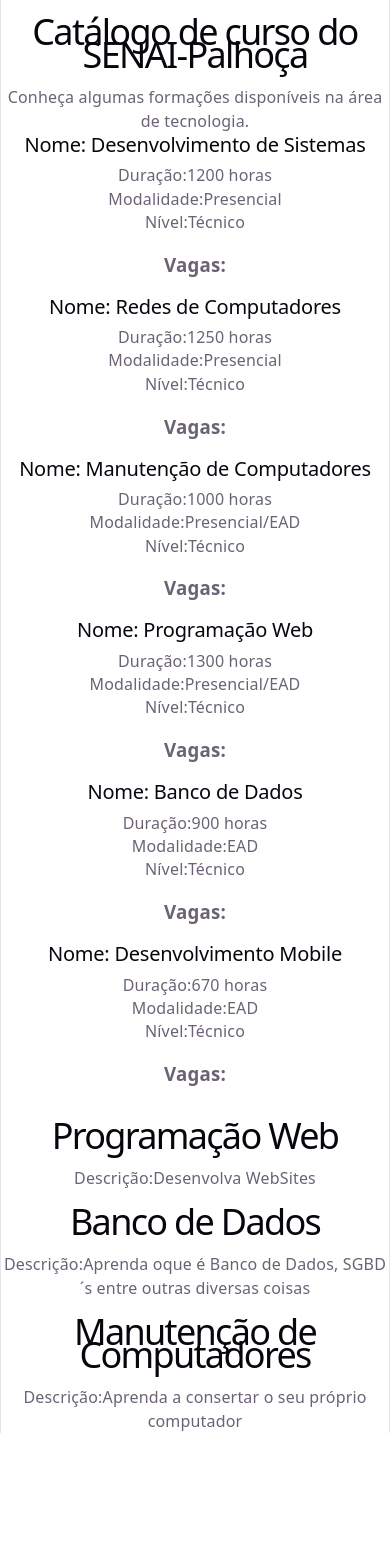
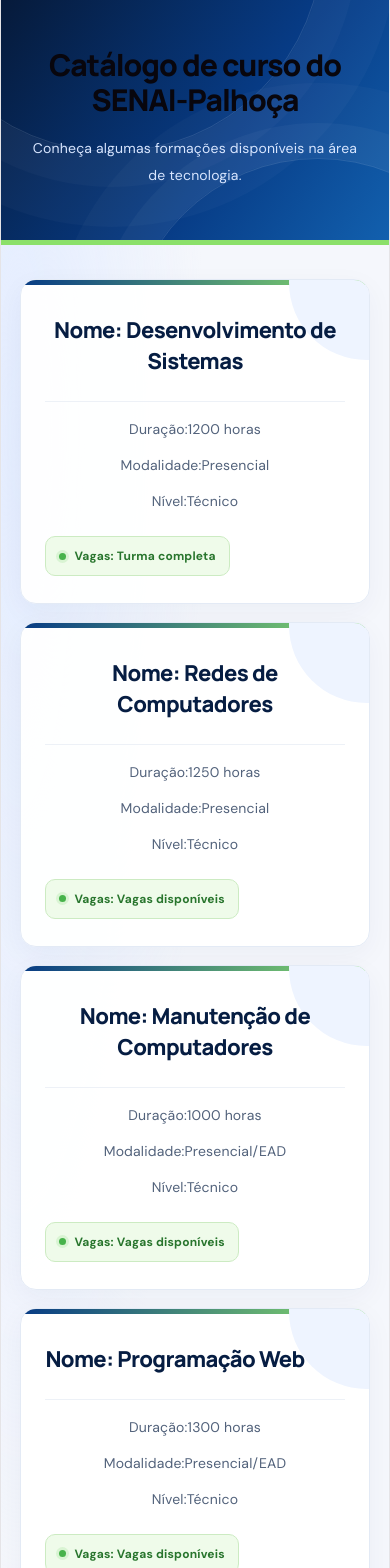
Before and after one commit to devluanx/react-catalogo-componentes, a React (Vite) app: page / in a window 390 px wide. Shown: the top 1568 px of the page. Before the commit the page ends 1433 px from the top, so only its background shows below. Built offline with nearby package versions, Linux system fonts and the light colour scheme.

Commit message:
fazendo o css

```diff
--- a/src/App.css
+++ b/src/App.css
@@ -1,184 +1,392 @@
-.counter {
-  font-size: 16px;
-  padding: 5px 10px;
-  border-radius: 5px;
-  color: var(--accent);
-  background: var(--accent-bg);
-  border: 2px solid transparent;
-  transition: border-color 0.3s;
-  margin-bottom: 24px;
 
-  &:hover {
-    border-color: var(--accent-border);
+@import url('https://fonts.googleapis.com/css2?family=DM+Sans:wght@400;500;600;700;800&family=Manrope:wght@400;500;600;700;800&display=swap');
+
+:root {
+  font-family: 'DM Sans', sans-serif;
+  color: #172b4d;
+  background: #f5f7fc;
+  font-synthesis: none;
+  text-rendering: optimizeLegibility;
+  -webkit-font-smoothing: antialiased;
+  -moz-osx-font-smoothing: grayscale;
+
+  --azul: #073b85;
+  --azul-escuro: #061d42;
+  --verde: #8be06a;
+  --texto: #52627b;
+  --branco: #ffffff;
+}
+
+* {
+  margin: 0;
+  padding: 0;
+  box-sizing: border-box;
+}
+
+html {
+  scroll-behavior: smooth;
+}
+
+body {
+  min-width: 320px;
+  min-height: 100vh;
+  background:
+    radial-gradient(ellipse at 5% 15%, #e4edff 0, transparent 35%),
+    #f5f7fc;
+}
+
+#root {
+  min-height: 100vh;
+}
+
+::selection {
+  background: #b8ef9f;
+  color: #061d42;
+}
+
+/* CABEÇALHO */
+
+.cabecalho {
+  position: relative;
+  isolation: isolate;
+  overflow: hidden;
+  padding: 70px 24px 76px;
+  text-align: center;
+  color: white;
+  background: linear-gradient(125deg, #061a3a 0%, #073b85 58%, #1260ae 100%);
+  border-bottom: 5px solid var(--verde);
+}
+
+.cabecalho::before,
+.cabecalho::after {
+  content: "";
+  position: absolute;
+  z-index: -1;
+  border: 1px solid rgba(255, 255, 255, 0.12);
+  border-radius: 50%;
+  pointer-events: none;
+}
+
+.cabecalho::before {
+  width: 420px;
+  height: 420px;
+  top: -270px;
+  left: -100px;
+  box-shadow:
+    0 0 0 35px rgba(255,255,255,.025),
+    0 0 0 75px rgba(255,255,255,.025);
+}
+
+.cabecalho::after {
+  width: 380px;
+  height: 380px;
+  right: -120px;
+  bottom: -300px;
+  box-shadow:
+    0 0 0 35px rgba(255,255,255,.035),
+    0 0 0 75px rgba(255,255,255,.025);
+}
+
+.cabecalho h1 {
+  max-width: 850px;
+  margin: 0 auto 18px;
+  font-family: 'Manrope', sans-serif;
+  font-size: clamp(30px, 4.5vw, 55px);
+  font-weight: 800;
+  line-height: 1.15;
+  letter-spacing: -2px;
+}
+
+.cabecalho p {
+  max-width: 620px;
+  margin: 0 auto;
+  color: #d8e6ff;
+  font-size: clamp(14px, 1.5vw, 17px);
+  line-height: 1.9;
+}
+
+/* CATÁLOGO */
+
+.listaCursos {
+  width: min(1240px, 92%);
+  margin: 0 auto;
+  padding: 64px 0 55px;
+  display: grid;
+  grid-template-columns: repeat(3, minmax(0, 1fr));
+  gap: 25px;
+  align-items: stretch;
+}
+
+/* CARDS DOS CURSOS */
+
+.cards {
+  position: relative;
+  isolation: isolate;
+  display: flex;
+  flex-direction: column;
+  align-items: flex-start;
+  min-width: 0;
+  padding: 30px 27px 28px;
+  overflow: hidden;
+  background: rgba(255, 255, 255, 0.94);
+  border: 1px solid #e3eaf5;
+  border-radius: 20px;
+  box-shadow: 0 8px 28px rgba(20, 48, 91, 0.045);
+  transition:
+    transform 0.3s ease,
+    border-color 0.3s ease,
+    box-shadow 0.3s ease;
+  animation: entrada 0.6s ease both;
+}
+
+.cards:nth-child(2) {
+  animation-delay: 0.06s;
+}
+
+.cards:nth-child(3) {
+  animation-delay: 0.12s;
+}
+
+.cards:nth-child(4) {
+  animation-delay: 0.18s;
+}
+
+.cards:nth-child(5) {
+  animation-delay: 0.24s;
+}
+
+.cards:nth-child(6) {
+  animation-delay: 0.3s;
+}
+
+.cards::before {
+  content: "";
+  position: absolute;
+  z-index: -1;
+  top: 0;
+  left: 0;
+  width: 100%;
+  height: 5px;
+  background: linear-gradient(90deg, #073b85, #8be06a);
+  transition: height 0.25s ease;
+}
+
+.cards::after {
+  content: "";
+  position: absolute;
+  z-index: -1;
+  top: -75px;
+  right: -75px;
+  width: 155px;
+  height: 155px;
+  border-radius: 50%;
+  background: #eef4ff;
+  transition: transform 0.35s ease;
+}
+
+.cards:hover {
+  transform: translateY(-8px);
+  border-color: #bfd4f5;
+  box-shadow: 0 22px 48px rgba(20, 48, 91, 0.12);
+}
+
+.cards:hover::before {
+  height: 7px;
+}
+
+.cards:hover::after {
+  transform: scale(1.4);
+}
+
+.cards h2 {
+  max-width: 100%;
+  margin: 8px 0 24px;
+  color: var(--azul-escuro);
+  font-family: 'Manrope', sans-serif;
+  font-size: clamp(19px, 1.7vw, 23px);
+  font-weight: 800;
+  line-height: 1.4;
+  letter-spacing: -0.6px;
+  overflow-wrap: anywhere;
+}
+
+.cards p {
+  width: 100%;
+  margin: 0 0 13px;
+  color: var(--texto);
+  font-size: 14px;
+  line-height: 1.65;
+  overflow-wrap: anywhere;
+}
+
+.cards p:first-of-type {
+  padding-top: 16px;
+  border-top: 1px solid #edf1f7;
+}
+
+.cards p:last-of-type {
+  margin-bottom: 0;
+}
+
+/* STATUS DAS VAGAS */
+
+.cards h3 {
+  display: inline-flex;
+  align-items: center;
+  gap: 8px;
+  margin-top: 23px;
+  padding: 10px 13px;
+  border: 1px solid #ccebc2;
+  border-radius: 10px;
+  background: #effbea;
+  color: #28752d;
+  font-size: 12px;
+  font-weight: 700;
+  line-height: 1.5;
+}
+
+.cards h3::before {
+  content: "";
+  width: 7px;
+  height: 7px;
+  flex-shrink: 0;
+  border-radius: 50%;
+  background: #47b34b;
+  box-shadow: 0 0 0 3px #d9f4d3;
+}
+
+/* TURMA COMPLETA */
+
+.cards:has(h3):has(h3) {
+  min-height: 100%;
+}
+
+/* DESTAQUES DOS CURSOS */
+
+.destaque {
+  position: relative;
+  width: min(1240px, 92%);
+  margin: 20px auto;
+  padding: 35px 38px;
+  overflow: hidden;
+  background: linear-gradient(120deg, #ffffff, #f0f5ff);
+  border: 1px solid #dce7f7;
+  border-left: 5px solid var(--verde);
+  border-radius: 18px;
+  box-shadow: 0 10px 32px rgba(20, 48, 91, 0.055);
+  transition:
+    transform 0.25s ease,
+    box-shadow 0.25s ease;
+}
+
+.destaque:hover {
+  transform: translateX(5px);
+  box-shadow: 0 15px 35px rgba(20, 48, 91, 0.1);
+}
+
+.destaque h1 {
+  position: relative;
+  margin-bottom: 13px;
+  color: var(--azul);
+  font-family: 'Manrope', sans-serif;
+  font-size: clamp(21px, 2.5vw, 28px);
+  font-weight: 800;
+  line-height: 1.35;
+  overflow-wrap: anywhere;
+}
+
+.destaque p {
+  position: relative;
+  max-width: 750px;
+  color: var(--texto);
+  font-size: 15px;
+  line-height: 1.85;
+  overflow-wrap: anywhere;
+}
+
+/* ANIMAÇÕES */
+
+@keyframes entrada {
+  from {
+    opacity: 0;
+    transform: translateY(15px);
   }
-  &:focus-visible {
-    outline: 2px solid var(--accent);
-    outline-offset: 2px;
+
+  to {
+    opacity: 1;
+    transform: translateY(0);
   }
 }
 
-.hero {
-  position: relative;
+/* TABLETS */
 
-  .base,
-  .framework,
-  .vite {
-    inset-inline: 0;
-    margin: 0 auto;
+@media (max-width: 1000px) {
+  .listaCursos {
+    grid-template-columns: repeat(2, minmax(0, 1fr));
+    gap: 20px;
+    padding-top: 45px;
   }
 
-  .base {
-    width: 170px;
-    position: relative;
-    z-index: 0;
+  .cabecalho {
+    padding: 58px 22px 64px;
   }
 
-  .framework,
-  .vite {
-    position: absolute;
-  }
-
-  .framework {
-    z-index: 1;
-    top: 34px;
-    height: 28px;
-    transform: perspective(2000px) rotateZ(300deg) rotateX(44deg) rotateY(39deg)
-      scale(1.4);
-  }
-
-  .vite {
-    z-index: 0;
-    top: 107px;
-    height: 26px;
-    width: auto;
-    transform: perspective(2000px) rotateZ(300deg) rotateX(40deg) rotateY(39deg)
-      scale(0.8);
+  .cards {
+    padding: 26px 23px;
   }
 }
 
-#center {
-  display: flex;
-  flex-direction: column;
-  gap: 25px;
-  place-content: center;
-  place-items: center;
-  flex-grow: 1;
+/* CELULARES */
 
-  @media (max-width: 1024px) {
-    padding: 32px 20px 24px;
+@media (max-width: 620px) {
+  .cabecalho {
+    padding: 48px 22px 52px;
+  }
+
+  .cabecalho h1 {
+    letter-spacing: -1px;
+  }
+
+  .listaCursos {
+    width: 90%;
+    grid-template-columns: minmax(0, 1fr);
     gap: 18px;
+    padding: 34px 0 40px;
+  }
+
+  .cards {
+    padding: 27px 24px;
+    border-radius: 16px;
+  }
+
+  .cards h2 {
+    font-size: 22px;
+  }
+
+  .destaque {
+    width: 90%;
+    margin: 16px auto;
+    padding: 26px 23px;
+    border-radius: 14px;
+  }
+
+  .destaque h1 {
+    font-size: 22px;
+  }
+
+  .destaque p {
+    font-size: 14px;
   }
 }
 
-#next-steps {
-  display: flex;
-  border-top: 1px solid var(--border);
-  text-align: left;
+/* ACESSIBILIDADE */
 
-  & > div {
-    flex: 1 1 0;
-    padding: 32px;
-    @media (max-width: 1024px) {
-      padding: 24px 20px;
-    }
-  }
-
-  .icon {
-    margin-bottom: 16px;
-    width: 22px;
-    height: 22px;
-  }
-
-  @media (max-width: 1024px) {
-    flex-direction: column;
-    text-align: center;
+@media (prefers-reduced-motion: reduce) {
+  *,
+  *::before,
+  *::after {
+    animation-duration: 0.01ms !important;
+    transition-duration: 0.01ms !important;
+    scroll-behavior: auto !important;
   }
 }
-
-#docs {
-  border-right: 1px solid var(--border);
-
-  @media (max-width: 1024px) {
-    border-right: none;
-    border-bottom: 1px solid var(--border);
-  }
-}
-
-#next-steps ul {
-  list-style: none;
-  padding: 0;
-  display: flex;
-  gap: 8px;
-  margin: 32px 0 0;
-
-  .logo {
-    height: 18px;
-  }
-
-  a {
-    color: var(--text-h);
-    font-size: 16px;
-    border-radius: 6px;
-    background: var(--social-bg);
-    display: flex;
-    padding: 6px 12px;
-    align-items: center;
-    gap: 8px;
-    text-decoration: none;
-    transition: box-shadow 0.3s;
-
-    &:hover {
-      box-shadow: var(--shadow);
-    }
-    .button-icon {
-      height: 18px;
-      width: 18px;
-    }
-  }
-
-  @media (max-width: 1024px) {
-    margin-top: 20px;
-    flex-wrap: wrap;
-    justify-content: center;
-
-    li {
-      flex: 1 1 calc(50% - 8px);
-    }
-
-    a {
-      width: 100%;
-      justify-content: center;
-      box-sizing: border-box;
-    }
-  }
-}
-
-#spacer {
-  height: 88px;
-  border-top: 1px solid var(--border);
-  @media (max-width: 1024px) {
-    height: 48px;
-  }
-}
-
-.ticks {
-  position: relative;
-  width: 100%;
-
-  &::before,
-  &::after {
-    content: '';
-    position: absolute;
-    top: -4.5px;
-    border: 5px solid transparent;
-  }
-
-  &::before {
-    left: 0;
-    border-left-color: var(--border);
-  }
-  &::after {
-    right: 0;
-    border-right-color: var(--border);
-  }
-}
--- a/src/App.jsx
+++ b/src/App.jsx
@@ -1,42 +1,50 @@
 import Cabecalho from "./components/Cabecalho";
 import CardCurso from "./components/CardCurso";
 import Destaque from "./components/Destaque";
+import "./App.css"
+
 const cursos = [
   {
     nome: "Desenvolvimento de Sistemas",
     duracao: "1200 horas",
     modalidade: "Presencial",
-    nivel: "Técnico"
+    nivel: "Técnico",
+    vagas: 0
   },
   {
     nome: "Redes de Computadores",
     duracao: "1250 horas",
     modalidade: "Presencial",
-    nivel: "Técnico"
+    nivel: "Técnico",
+    vagas: 12
   },
   {
     nome: "Manutenção de Computadores",
     duracao: "1000 horas",
     modalidade: "Presencial/EAD",
-    nivel: "Técnico"
+    nivel: "Técnico",
+    vagas: 8
   },
   {
     nome: "Programação Web",
     duracao: "1300 horas",
     modalidade: "Presencial/EAD",
-    nivel: "Técnico"
+    nivel: "Técnico",
+    vagas: 15
   },
   {
     nome: "Banco de Dados",
     duracao: "900 horas",
     modalidade: "EAD",
-    nivel: "Técnico"
+    nivel: "Técnico",
+    vagas: 20
   },
   {
     nome:"Desenvolvimento Mobile",
     duracao:"670 horas",
     modalidade: "EAD",
-    nivel:"Técnico"
+    nivel:"Técnico",
+    vagas: 5
   }
 ];
 
@@ -53,7 +61,8 @@
     nome={curso.nome}
     duracao={curso.duracao}
     modalidade={curso.modalidade}
-    nivel={curso.nivel}/>
+    nivel={curso.nivel}
+    vagas={curso.vagas}/>
   ))}
 </div>
 
--- a/src/components/Cabecalho.jsx
+++ b/src/components/Cabecalho.jsx
@@ -1,8 +1,10 @@
 function Cabecalho(){
     return(
         <>
+        <div className="cabecalho">
         <h1>Catálogo de curso do SENAI-Palhoça</h1>
         <p>Conheça algumas formações disponíveis na área de tecnologia.</p>
+        </div>
         </>
     )
 }
--- a/src/components/CardCurso.jsx
+++ b/src/components/CardCurso.jsx
@@ -7,7 +7,9 @@
         <p>Duração:{props.duracao}</p>
         <p>Modalidade:{props.modalidade}</p>
         <p>Nível:{props.nivel}</p>
-        <h3>Vagas: {props.vagas}</h3>
+        <h3>Vagas: {props.vagas > 0
+            ? "Vagas disponíveis"
+        : "Turma completa"}</h3>
         </div>
         </>
     )
```
